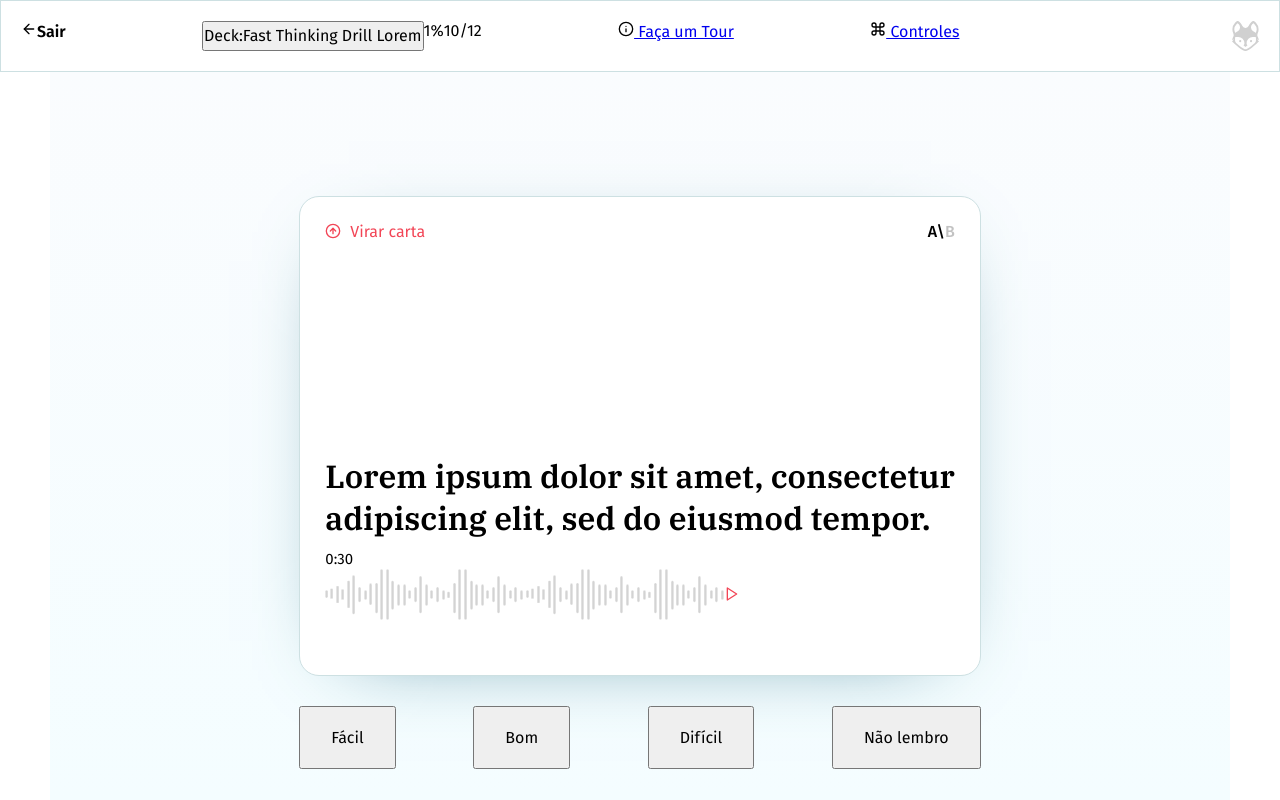
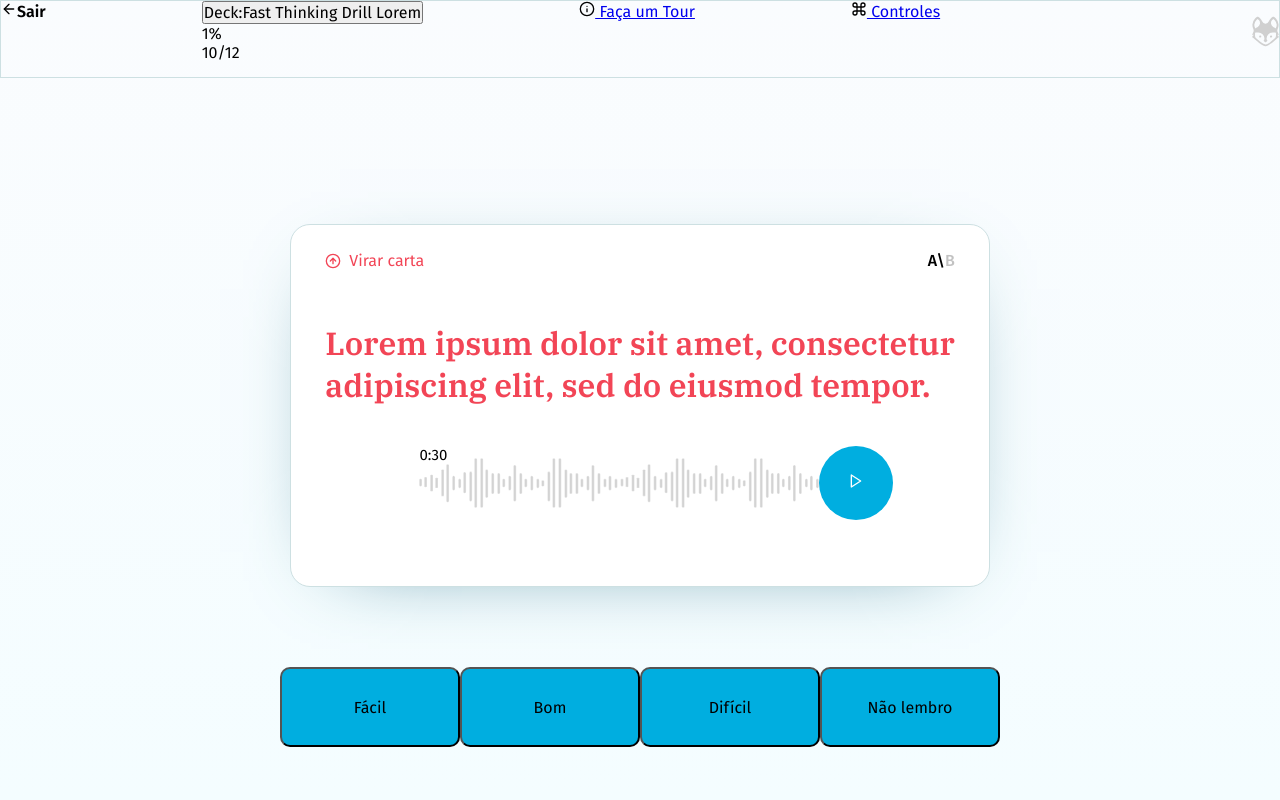
Before and after one commit to robertokbr/hackitApp, a React (Create React App) app: page / in a window 1280 px wide. Built offline with nearby package versions, Linux system fonts and the light colour scheme.

Commit message:
Alter Dashboard Struct

```diff
--- a/src/pages/DashboardCard/index.tsx
+++ b/src/pages/DashboardCard/index.tsx
@@ -14,9 +14,8 @@ import {
   ProgressBar,
   HeaderButton,
   Content,
-  CardsContainer,
   Card,
-  CardPlayer,
+  CardContent,
   FeedbackButtons,
   HeaderContent,
   Player,
@@ -58,7 +57,6 @@ const DashboardCard: React.FC = () => {
         </HeaderContent>
       </Header>
       <Content>
-        <CardsContainer>
         <Card>
           <div>
             <button type="button">
@@ -71,7 +69,7 @@ const DashboardCard: React.FC = () => {
             </strong>
           </div>
 
-            <CardPlayer>
+          <CardContent>
             <h1>
               Lorem ipsum dolor sit amet, consectetur
               <br />
@@ -84,7 +82,7 @@ const DashboardCard: React.FC = () => {
                 <FiPlay />
               </button>
             </Player>
-            </CardPlayer>
+          </CardContent>
         </Card>
         <FeedbackButtons>
           <button type="button">Fácil</button>
@@ -94,7 +92,6 @@ const DashboardCard: React.FC = () => {
 
           <button type="button">Não lembro</button>
         </FeedbackButtons>
-        </CardsContainer>
       </Content>
     </Container>
   );
--- a/src/pages/DashboardCard/styles.ts
+++ b/src/pages/DashboardCard/styles.ts
@@ -1,71 +1,60 @@
 import styled from 'styled-components';
 // import { shade } from 'polished';
+export const HeaderContent = styled.div`
+  display: flex;
+  justify-content: space-between;
+`;
+export const NavigationBack = styled.div``;
+export const ProgressContainer = styled.div``;
+export const ProgressBar = styled.div``;
+export const HeaderButton = styled.div``;
 
 export const Container = styled.div`
   display: flex;
   flex-direction: column;
   height: 100vh;
-`;
-export const Header = styled.header`
-  display: flex;
-  border: 1px solid #cde0e2;
-  padding: 20px;
-  max-height: 78px;
-`;
-export const HeaderContent = styled.div`
-  display: flex;
-  flex: 1;
-  background: #ffffff;
-  justify-content: space-between;
-`;
-
-export const NavigationBack = styled.div``;
-export const ProgressContainer = styled.div`
-  display: flex;
-`;
-export const ProgressBar = styled.div``;
-export const HeaderButton = styled.div``;
-
-export const Content = styled.div`
-  display: flex;
-  flex: 1;
-  align-items: center;
-  justify-content: center;
-  margin: 0 50px;
   background: transparent linear-gradient(180deg, #fafcfe 0%, #f4fdff 100%) 0%
     0% no-repeat padding-box;
 `;
+export const Header = styled.header`
+  height: 78px;
+  margin-bottom: 146px;
+  border: 1px solid #cde0e2;
+`;
 
-export const CardsContainer = styled.div`
+export const Content = styled.main`
   display: flex;
   flex-direction: column;
-  height: 480px;
+  align-items: center;
+  justify-content: center;
+  margin: 0 auto;
+  max-height: 668px;
+  max-width: 948px;
 `;
+
 export const Card = styled.div`
   flex: 1;
-  max-width: 948px;
-  min-height: 100%;
+  height: 480px;
   display: flex;
   flex-direction: column;
   background: #ffffff;
-  margin-bottom: 30px;
-  padding: 25px;
   border-radius: 20px;
   border: 1px solid #cde0e2;
   box-shadow: 0px 15px 80px -50px #32788d;
   > div {
     display: flex;
-    align-items: flex-start;
+    align-items: center;
     justify-content: space-between;
-    button {
+    margin: 26px 34px;
+    > button {
       display: flex;
       align-items: center;
       background: transparent;
       outline: 0;
       border: none;
       color: #f24556;
-      svg {
-        margin-right: 9px;
+      > svg {
+        margin-right: 8px;
       }
     }
   }
@@ -77,35 +66,52 @@ export const Card = styled.div`
   }
 `;
 
-export const CardPlayer = styled.div`
+export const CardContent = styled.div`
+  margin-top: auto;
+  margin-left: 35px;
   display: flex;
   flex-direction: column;
-  margin-top: auto;
-  margin-left: auto;
+  h1 {
+    color: #f24556;
+    margin-bottom: 40px;
+  }
 `;
 
 export const Player = styled.div`
+  flex: 1;
+  height: 81px;
   display: flex;
   align-items: center;
-  justify-content: center;
-  flex: 1;
+  justify-content: space-between;
   position: relative;
-  padding: 30px 0;
-  button {
-    margin-left: auto;
-  }
+  margin-bottom: 40px;
+  margin-left: 32px;
   span {
     font-size: 15px;
     position: absolute;
-    top: 10%;
+    top: 0%;
     left: 0%;
+  }
+  button {
+    height: 74px;
+    width: 74px;
+    background: #00aee0;
+    border-radius: 50%;
+    border: none;
+    color: white;
   }
 `;
 export const FeedbackButtons = styled.div`
+  flex: 1;
   display: flex;
-  max-width: 948px;
   justify-content: space-between;
-  button {
+  margin: 80px 48px 0 48px;
+  > button {
     padding: 20px 30px;
+    border-radius: 10px;
+    height: 80px;
+    width: 180px;
+    background: #00aee0;
+    outline: 0;
   }
 `;
```
Lines whose indentation alone changed are shown as unchanged.
